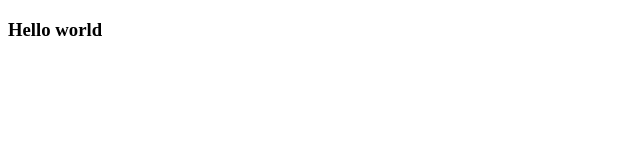
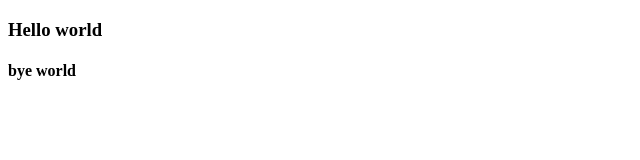
Before and after one commit to VikramSingh93/squash, a plain HTML site: page vicky.html in a window 1280 px wide. Shown: the full height of the page, 0-640 px from the left. Drawn offline with Linux system fonts and the light colour scheme.

Commit message:
rebase2--test1.1

```diff
--- a/vicky.html
+++ b/vicky.html
@@ -7,5 +7,6 @@
   </head>
   <body>
     <h3>Hello world</h3>
+    <h4>bye world</h4>
   </body>
 </html>
```
